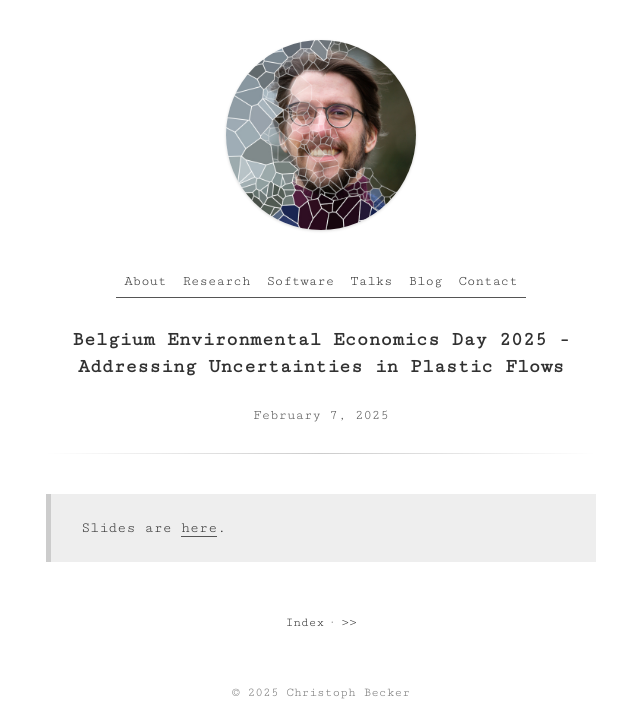
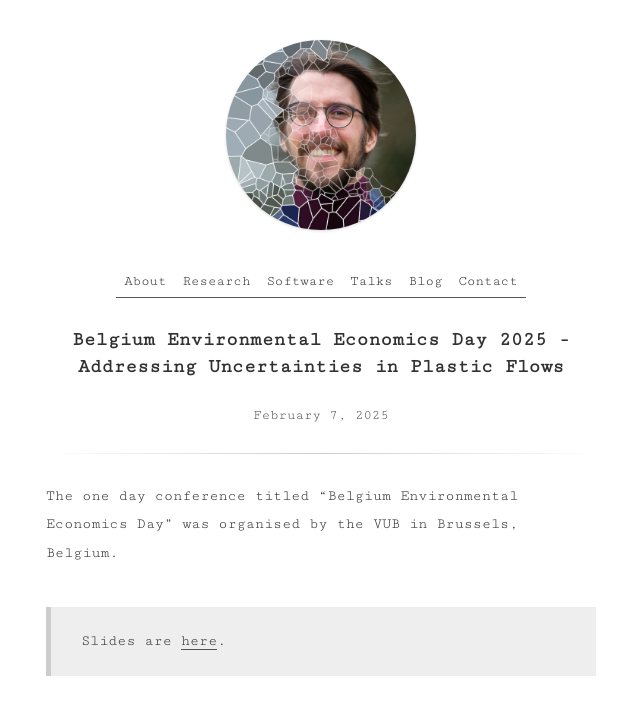
Before and after one commit to Christovis/Christovis.github.io, a Jekyll site: the page built from _talks/2025-02-07-talks-beed25.md, in a window 1280 px wide. Shown: the top 703 px of the page, without its empty margins (319-959 px from the left). Built offline with Jekyll 4.4.1, drawn with Linux system fonts in a browser that asks for light colours; grey boxes are pictures that could not be loaded.

Commit message:
try to fix 404 error

```diff
--- a/_talks/2025-02-07-talks-beed25.md
+++ b/_talks/2025-02-07-talks-beed25.md
@@ -7,5 +7,8 @@ imagedsc:
 author: Christoph Becker
 ---
 
+The one day conference titled "Belgium Environmental Economics Day" was organised
+by the VUB in Brussels, Belgium.
+
 
 > Slides are [here](/assets/talks/talks_BEED25.pdf).
```
